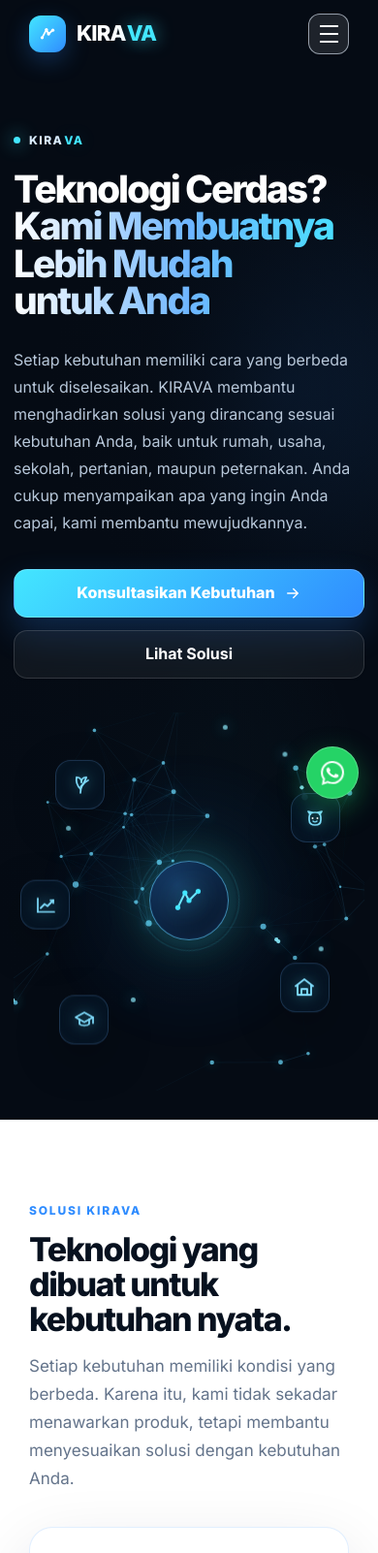
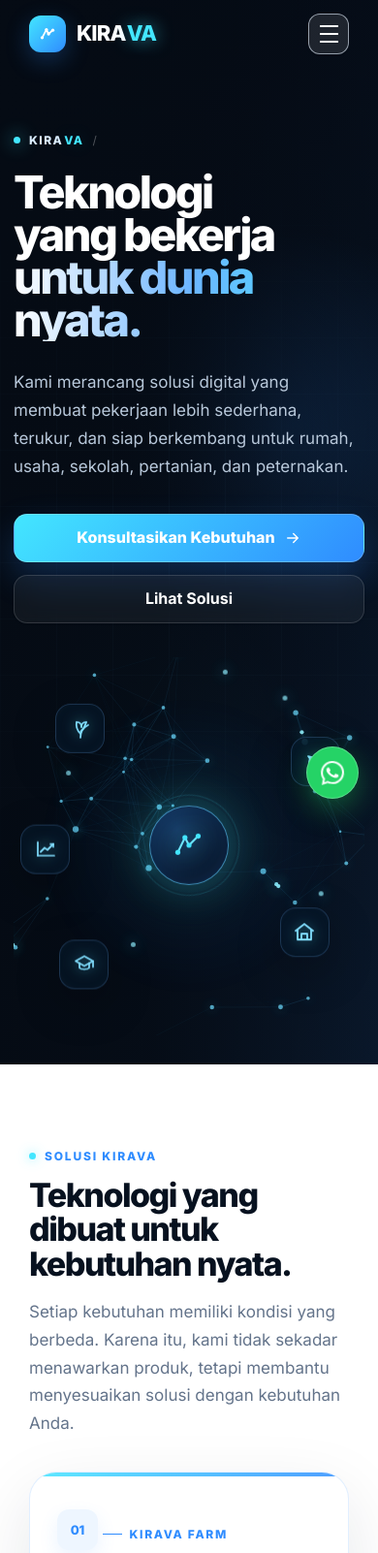
Before and after one commit to andy8383/kirava.id, a website: page index.html in a window 390 px wide. Shown: the top 1602 px of the page at 97% size. Drawn offline with Linux system fonts and the light colour scheme.

Commit message:
Refresh homepage with a simpler premium look

```diff
--- a/index.html
+++ b/index.html
@@ -81,15 +81,17 @@
                     <div class="hero-eyebrow">
                         <span class="hero-eyebrow-dot"></span>
                         <span class="brand-wordmark"><span>KIRA</span><span class="brand-accent">VA</span></span>
+                        <span class="hero-eyebrow-divider">/</span>
+                        <span class="hero-eyebrow-meta">REAL-WORLD SYSTEMS</span>
                     </div>
 
                     <h1 class="hero-title">
-                        Teknologi Cerdas?
-                        <span>Kami Membuatnya Lebih Mudah untuk Anda</span>
+                        Teknologi yang bekerja
+                        <span>untuk dunia nyata.</span>
                     </h1>
 
                     <p class="hero-description">
-                        Setiap kebutuhan memiliki cara yang berbeda untuk diselesaikan. KIRAVA membantu menghadirkan solusi yang dirancang sesuai kebutuhan Anda, baik untuk rumah, usaha, sekolah, pertanian, maupun peternakan. Anda cukup menyampaikan apa yang ingin Anda capai, kami membantu mewujudkannya.
+                        Kami merancang solusi digital yang membuat pekerjaan lebih sederhana, terukur, dan siap berkembang untuk rumah, usaha, sekolah, pertanian, dan peternakan.
                     </p>
 
                     <div class="hero-actions">
--- a/styles/main.css
+++ b/styles/main.css
@@ -1919,8 +1919,8 @@ footer {
 }
 
 
-/* ==========================================================================`r
-   KIRAVA MAIN PAGE STYLES MOVED FROM index.html`r
+/* ==========================================================================
+  KIRAVA MAIN PAGE STYLES MOVED FROM index.html
    ========================================================================== */
 
 /* =========================================================
@@ -3199,3 +3199,116 @@ footer {
             outline: 3px solid rgba(67, 230, 255, .75);
             outline-offset: 4px;
           }
+
+          .hero {
+            background:
+              radial-gradient(circle at 76% 40%, rgba(47, 140, 255, .2), transparent 28%),
+              radial-gradient(circle at 28% 72%, rgba(67, 230, 255, .1), transparent 24%),
+              linear-gradient(135deg, #040912 0%, #07111f 54%, #0b1b30 100%);
+          }
+
+          .hero::after {
+            content: "";
+            position: absolute;
+            inset: 0;
+            background-image:
+              linear-gradient(rgba(126, 206, 255, .055) 1px, transparent 1px),
+              linear-gradient(90deg, rgba(126, 206, 255, .055) 1px, transparent 1px);
+            background-size: 58px 58px;
+            mask-image: radial-gradient(circle at 76% 46%, #000 0%, transparent 58%);
+            opacity: .55;
+            pointer-events: none;
+          }
+
+          .hero-eyebrow-divider {
+            color: rgba(255, 255, 255, .3);
+            font-weight: 400;
+          }
+
+          .hero-eyebrow-meta {
+            color: rgba(169, 185, 204, .72);
+            font-family: ui-monospace, SFMono-Regular, Menlo, Monaco, Consolas, monospace;
+            font-size: 10px;
+            letter-spacing: .12em;
+          }
+
+          .hero-title {
+            max-width: 720px;
+            font-size: clamp(48px, 7.2vw, 92px);
+            line-height: .94;
+          }
+
+          .hero-description {
+            font-size: 17px;
+            line-height: 1.7;
+          }
+
+          .section-heading {
+            position: relative;
+          }
+
+          .section-label {
+            display: inline-flex;
+            align-items: center;
+            gap: 9px;
+          }
+
+          .section-label::before {
+            content: "";
+            width: 7px;
+            height: 7px;
+            border-radius: 50%;
+            background: var(--cyan);
+            box-shadow: 0 0 12px rgba(67, 230, 255, .7);
+          }
+
+          .product-brochure {
+            border-radius: 28px;
+            box-shadow: 0 24px 70px rgba(8, 26, 49, .1), inset 0 1px 0 rgba(255, 255, 255, .7);
+          }
+
+          .product-brochure::after {
+            content: "";
+            position: absolute;
+            left: 0;
+            top: 0;
+            width: 5px;
+            height: 100%;
+            background: linear-gradient(180deg, var(--cyan), var(--blue));
+            opacity: .85;
+            pointer-events: none;
+          }
+
+          .product-category {
+            display: inline-flex;
+            align-items: center;
+            gap: 8px;
+          }
+
+          .product-category::before {
+            content: "";
+            width: 20px;
+            height: 1px;
+            background: var(--blue);
+          }
+
+          @media (max-width: 760px) {
+            .hero::after {
+              mask-image: radial-gradient(circle at 50% 52%, #000 0%, transparent 70%);
+            }
+
+            .hero-eyebrow-meta {
+              display: none;
+            }
+
+            .hero-title {
+              font-size: clamp(42px, 12vw, 62px);
+            }
+
+            .product-brochure::after {
+              width: 100%;
+              height: 4px;
+              bottom: auto;
+              background: linear-gradient(90deg, var(--cyan), var(--blue));
+            }
+          }
```
